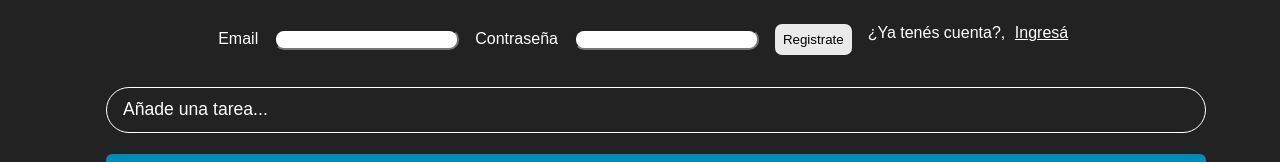
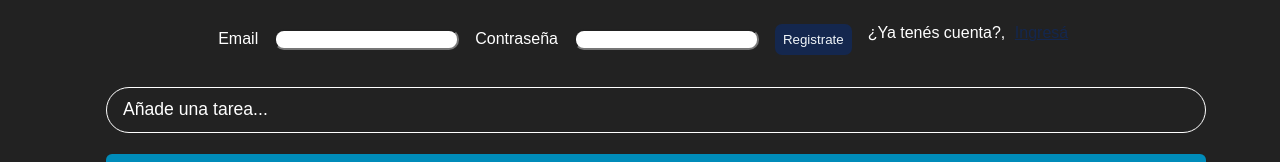
Before and after one commit to marcoluchi11/TodoList, a React (Create React App) app: page / in a window 1280 px wide. Shown: the top 162 px of the page. Built offline with nearby package versions, Linux system fonts and the light colour scheme; no server answers; a web font is replaced by a local one.

Commit message:
se agrego hover al boton

```diff
--- a/src/components/Formulario.jsx
+++ b/src/components/Formulario.jsx
@@ -6,8 +6,8 @@ const Label = styled.label`
   margin: 1rem;
 `;
 const Ingresar = styled.input`
-  background-color: #eaeaea;
-  color: black;
+  background-color: #14274e;
+  color: #f1f6f9;
   margin: 1rem;
   padding: 0.5rem;
   border: none;
@@ -35,7 +35,7 @@ const Linkovich = styled.a`
   text-decoration: underline;
   margin: 0 0.6rem;
   cursor: pointer;
-  color: #ffffff;
+  color: #14274e;
   &:hover {
     text-decoration: underline;
   }
```
